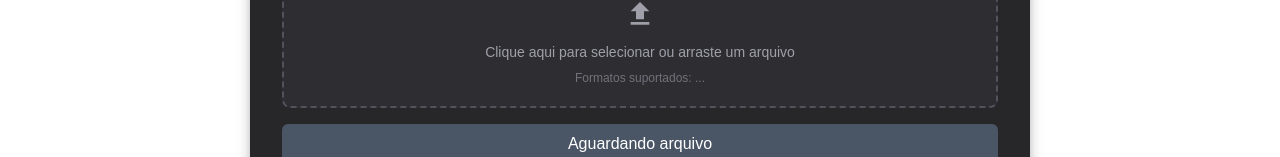
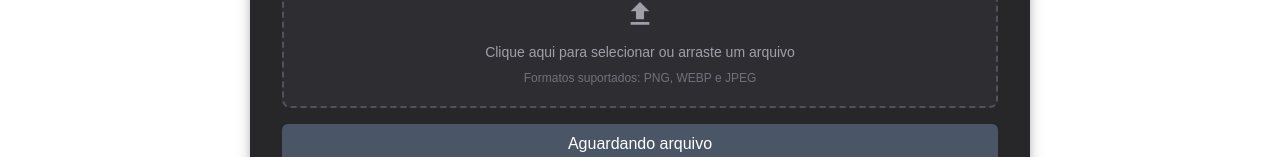
Before and after one commit to GuilhermeYm/conversor, a Next.js app: page / in a window 1280 px wide. Shown: the part 357-514 px from the top of the page. Built offline with nearby package versions, Linux system fonts and the light colour scheme.

Commit message:
Update inputFiles

```diff
--- a/src/components/ConversorComponents/InputFiles.jsx
+++ b/src/components/ConversorComponents/InputFiles.jsx
@@ -99,7 +99,7 @@ export default function InputFiles({
               onChange={handleFileChange}
             />
 
-            <p className="text-xs text-zinc-500">Formatos suportados: ...</p>
+            <p className="text-xs text-zinc-500">Formatos suportados: PNG, WEBP e JPEG</p>
           </div>
         </label>
       </div>
```
